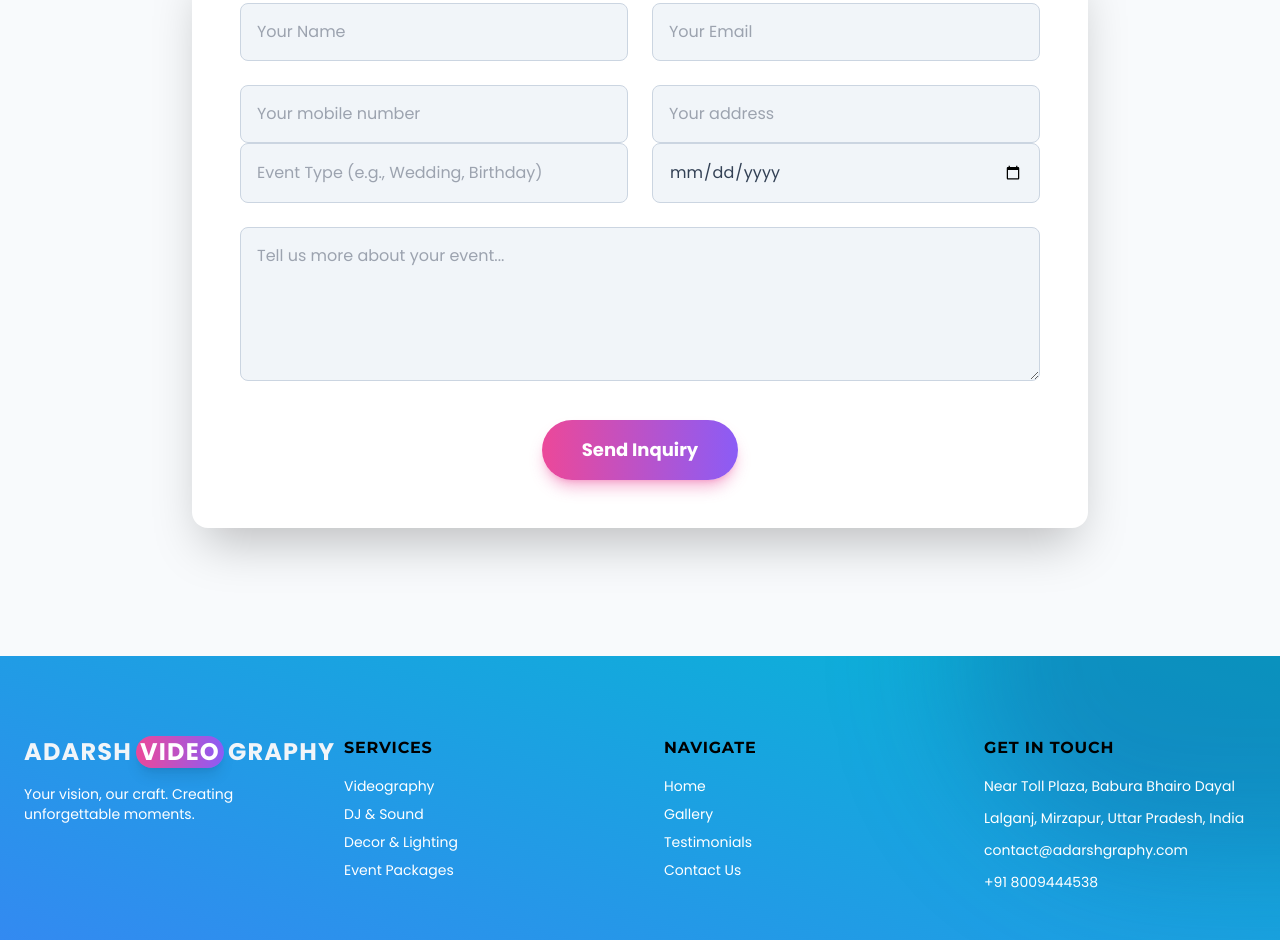
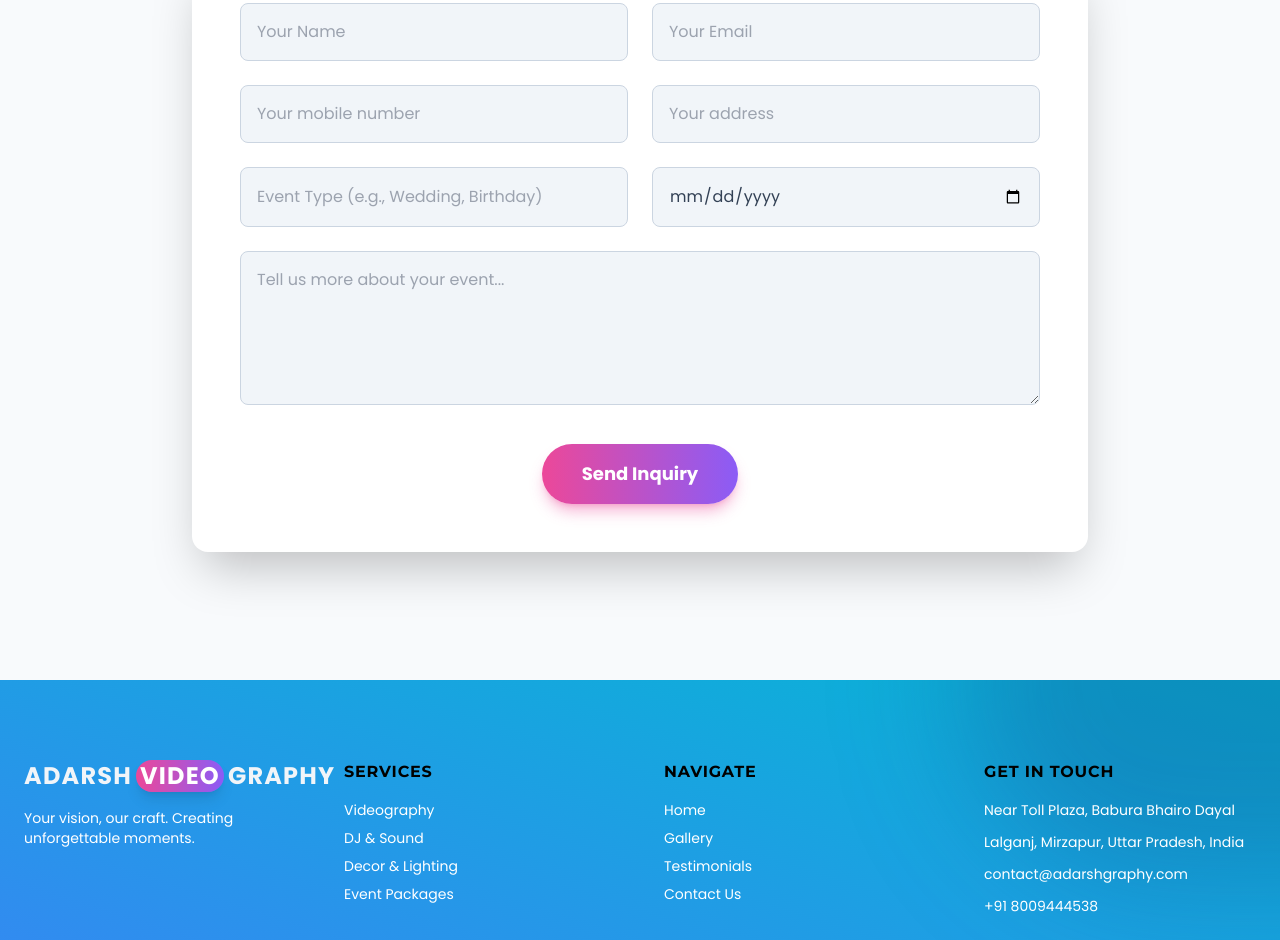
Before and after one commit to 21ambuj/AdarshVideoGraphy, a plain HTML site: page index.html in a window 1280 px wide. Shown: the part 4083-5023 px from the top of the page. Drawn offline with nearby package versions, Linux system fonts and the light colour scheme.

Commit message:
Update index.html

```diff
--- a/index.html
+++ b/index.html
@@ -444,7 +444,7 @@
                             <input type="number" name="phone" placeholder="Your mobile number" class="w-full bg-slate-100 text-slate-700 p-4 rounded-lg border border-slate-300 focus:ring-2 focus:ring-brand-pink focus:outline-none transition-all" required>
                             <input type="text" name="address" placeholder="Your address" class="w-full bg-slate-100 text-slate-700 p-4 rounded-lg border border-slate-300 focus:ring-2 focus:ring-brand-pink focus:outline-none transition-all" required>
                         </div>
-                        <div class="grid md:grid-cols-2 gap-6">
+                        <div class="grid md:grid-cols-2 gap-6 mt-6">
                             <input type="text" name="event_type" placeholder="Event Type (e.g., Wedding, Birthday)" class="w-full bg-slate-100 text-slate-700 p-4 rounded-lg border border-slate-300 focus:ring-2 focus:ring-brand-pink focus:outline-none transition-all" required>
                             <input type="date" name="date" placeholder="Event date" class="w-full bg-slate-100 text-slate-700 p-4 rounded-lg border border-slate-300 focus:ring-2 focus:ring-brand-pink focus:outline-none transition-all" required>
                         </div>
```
